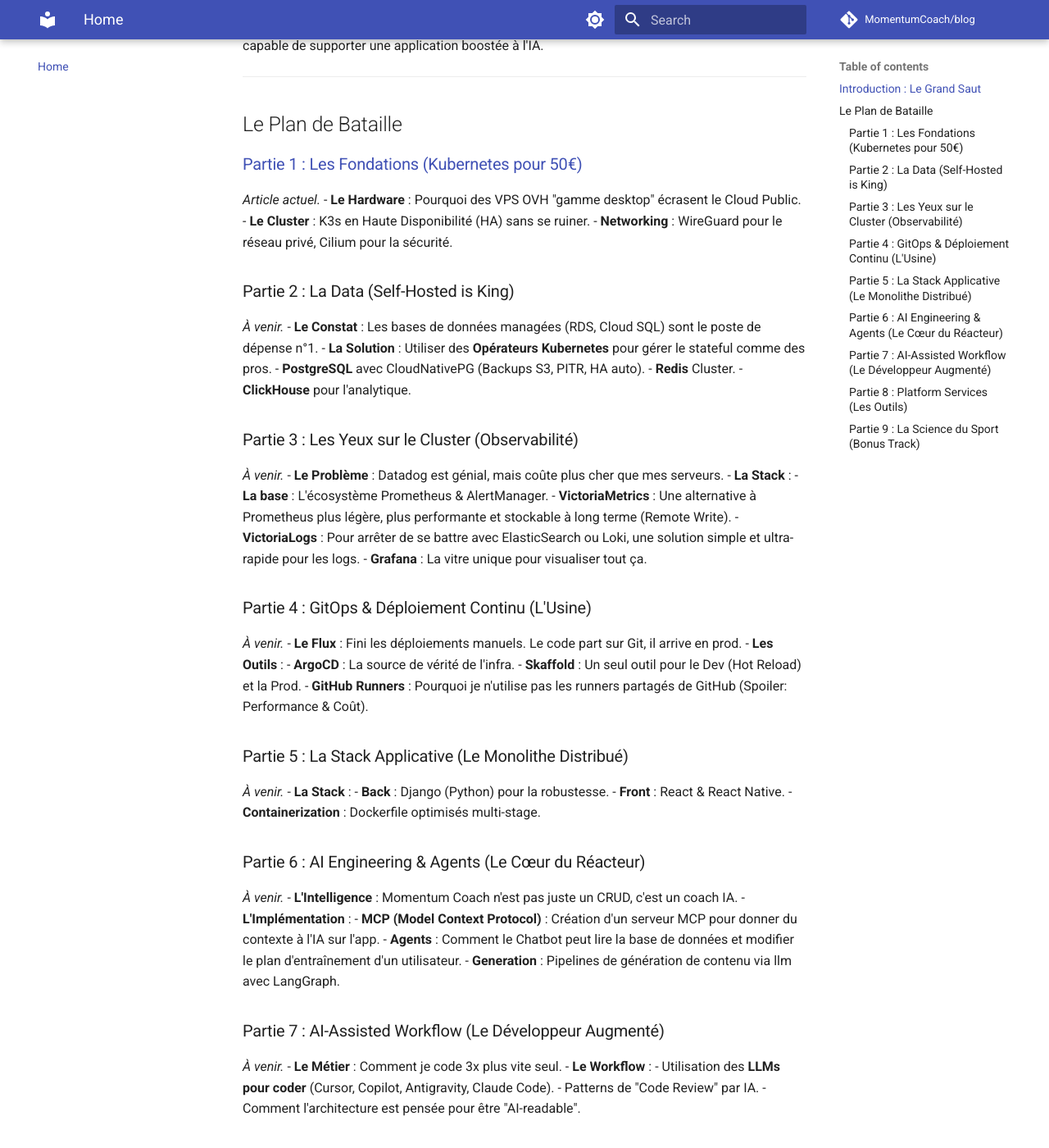
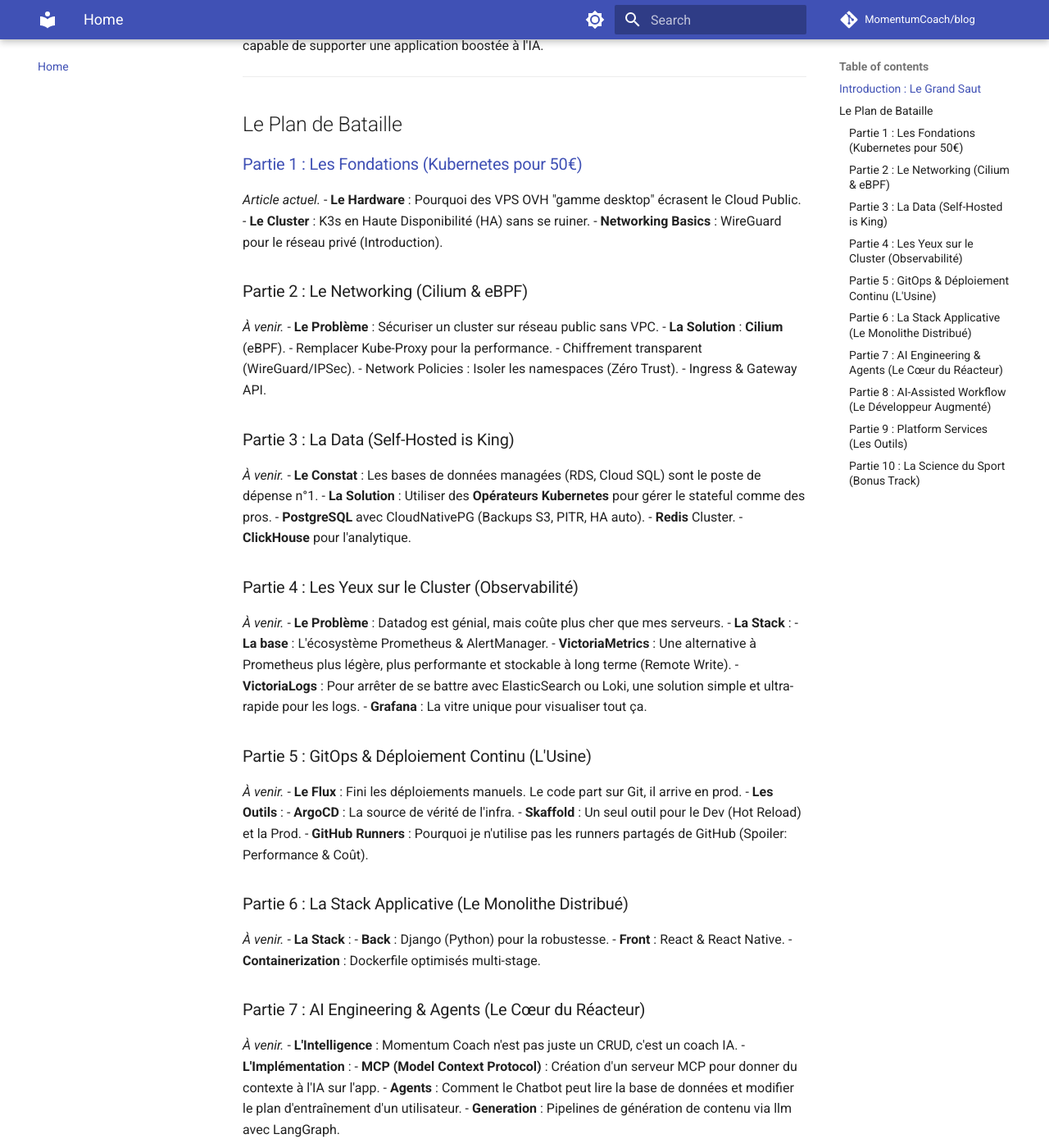
Before and after one commit to MomentumCoach/blog, an MkDocs documentation site: the page built from docs/index.md, in a window 1280 px wide and 1400 px high, scrolled down 447 px. Shown: the whole window at 82% size. Built offline with MkDocs 1.6.1 and Material for MkDocs 9.7.7, drawn with Linux system fonts in a browser that asks for light colours; comment, search, counter and statistics services are not loaded; some of the changed text lies outside the part shown.

Commit message:
new blog 3

```diff
--- a/docs/index.md
+++ b/docs/index.md
@@ -16,9 +16,18 @@
 *Article actuel.*
 - **Le Hardware** : Pourquoi des VPS OVH "gamme desktop" écrasent le Cloud Public.
 - **Le Cluster** : K3s en Haute Disponibilité (HA) sans se ruiner.
-- **Networking** : WireGuard pour le réseau privé, Cilium pour la sécurité.
+- **Networking Basics** : WireGuard pour le réseau privé (Introduction).
 
-### Partie 2 : La Data (Self-Hosted is King)
+### Partie 2 : Le Networking (Cilium & eBPF)
+*À venir.*
+- **Le Problème** : Sécuriser un cluster sur réseau public sans VPC.
+- **La Solution** : **Cilium** (eBPF).
+    - Remplacer Kube-Proxy pour la performance.
+    - Chiffrement transparent (WireGuard/IPSec).
+    - Network Policies : Isoler les namespaces (Zéro Trust).
+    - Ingress & Gateway API.
+
+### Partie 3 : La Data (Self-Hosted is King)
 *À venir.*
 - **Le Constat** : Les bases de données managées (RDS, Cloud SQL) sont le poste de dépense n°1.
 - **La Solution** : Utiliser des **Opérateurs Kubernetes** pour gérer le stateful comme des pros.
@@ -66,14 +75,14 @@
     - Patterns de "Code Review" par IA.
     - Comment l'architecture est pensée pour être "AI-readable".
 
-### Partie 8 : Platform Services (Les Outils)
+### Partie 9 : Platform Services (Les Outils)
 *À venir.*
 - **Services Transverses** :
     - **Langfuse Self-Hosted** : Tracing et Debugging des appels LLM (indispensable/coûteux en SaaS).
     - **Vault** : Gestion des secrets centralisée hors du repo Git.
     - **Cert-manager** : Gestion des certificats SSL.
 
-### Partie 9 : La Science du Sport (Bonus Track)
+### Partie 10 : La Science du Sport (Bonus Track)
 *À venir.*
 - **Physiologie** : Analyse de la littérature scientifique sur l'entraînement.
 - **Modélisation** : Comment coder la charge d'entraînement (Banister, TRIMP, etc.).
```
Also changed, not shown: other parts of docs/index.md (+5 -5 lines), docs/01-cluster-k3s-50-euros.md (+10 -2 lines).
